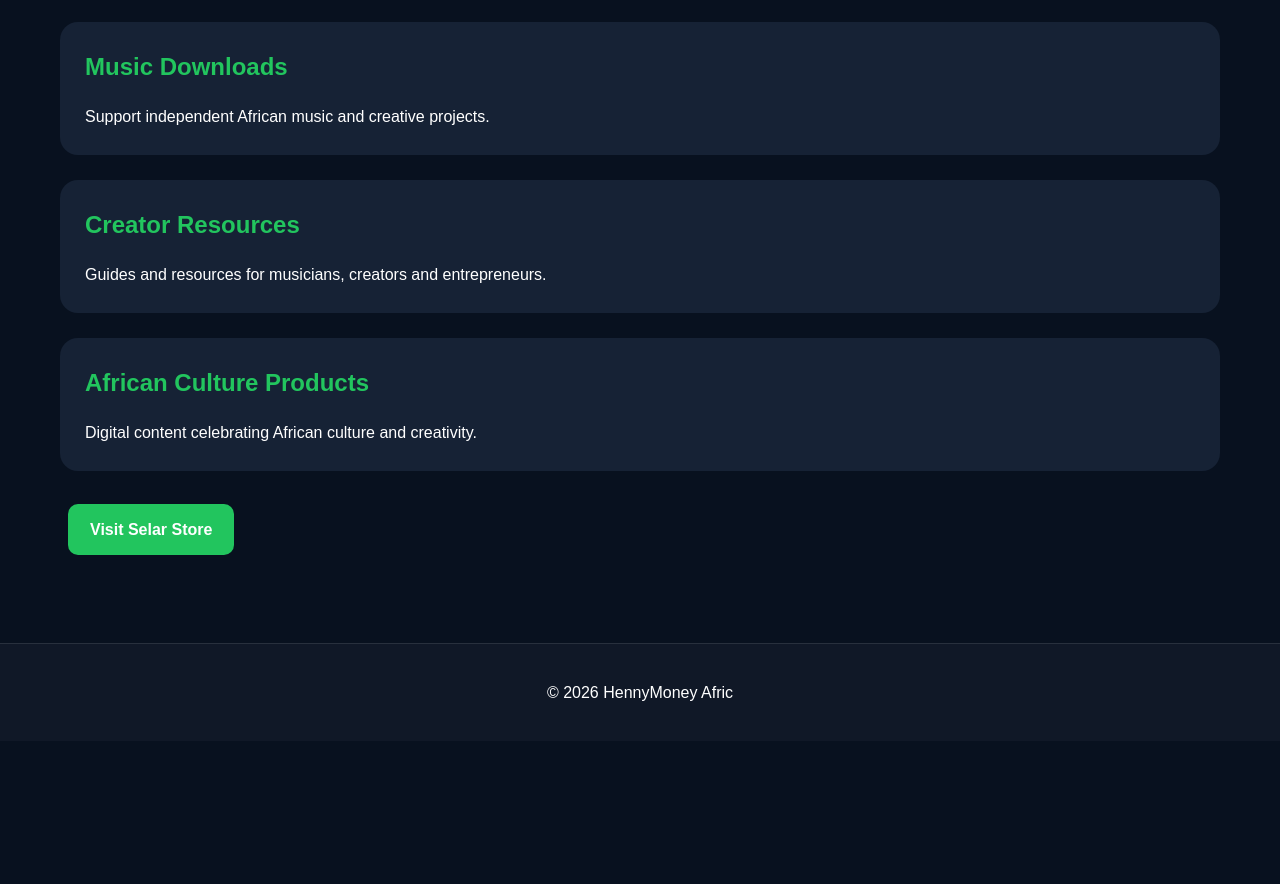
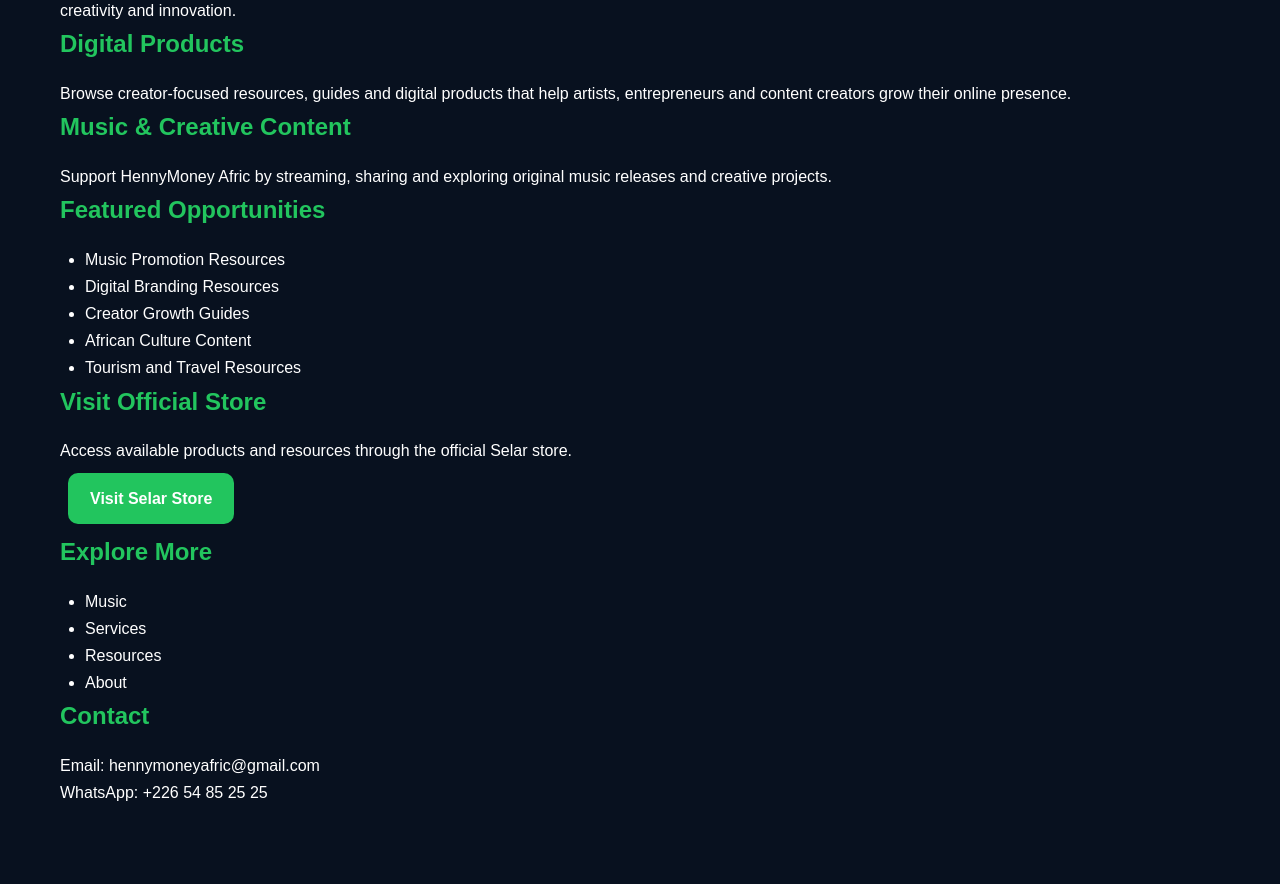
Before and after one commit to HennyMoneyAfric/hennymoneyafrica-, a plain HTML site: page store.html in a window 1280 px wide. Shown: the part 189-1073 px from the top of the page. Before the commit the page ends 930 px from the top, so only its background shows below. Drawn offline with Linux system fonts and the light colour scheme.

```diff
--- a/store.html
+++ b/store.html
@@ -1,54 +1,45 @@
-<!DOCTYPE html>
-<html lang="en">
+<!DOCTYPE html><html lang="en">
 <head>
 <meta charset="UTF-8">
-<meta name="viewport" content="width=device-width, initial-scale=1.0">
-<title>HennyMoney Afric Store</title>
-<meta name="description" content="Official HennyMoney Afric digital store for music, creator resources and African culture products.">
-<link rel="stylesheet" href="style.css">
-</head>
-
-<body>
-
-<nav>
+<meta name="viewport" content="width=device-width, initial-scale=1.0"><title>Store | HennyMoney Afric</title><meta name="description" content="Explore digital products, music releases, creator resources and exclusive content from HennyMoney Afric."><meta name="robots" content="index,follow">
+<meta name="author" content="HennyMoney Afric">
+<meta name="theme-color" content="#08111f"><link rel="icon" href="logo.png">
+<link rel="canonical" href="https://hennymoneyafric.indevs.in/store.html">
+<link rel="stylesheet" href="style.css"><meta property="og:title" content="HennyMoney Afric Store">
+<meta property="og:description" content="Digital products, music releases, creator resources and exclusive content from HennyMoney Afric.">
+<meta property="og:url" content="https://hennymoneyafric.indevs.in/store.html">
+<meta property="og:image" content="https://hennymoneyafric.indevs.in/artist-photo.jpg">
+<meta property="og:type" content="website">
+</head><body><nav>
 <a href="index.html">Home</a>
+<a href="about.html">About</a>
 <a href="music.html">Music</a>
 <a href="services.html">Services</a>
 <a href="resources.html">Resources</a>
-</nav>
-
-<div class="container">
-
-<h1>HennyMoney Afric Store</h1>
-
-<p>
-Explore official products, creator resources and digital content from HennyMoney Afric.
-</p>
-
-<div class="card">
-<h2>Music Downloads</h2>
-<p>Support independent African music and creative projects.</p>
-</div>
-
-<div class="card">
-<h2>Creator Resources</h2>
-<p>Guides and resources for musicians, creators and entrepreneurs.</p>
-</div>
-
-<div class="card">
-<h2>African Culture Products</h2>
-<p>Digital content celebrating African culture and creativity.</p>
-</div>
-
-<a href="https://selar.com/m/hennymoneyafric" class="btn" target="_blank">
+<a href="support.html">Support</a>
+<a href="store.html">Store</a>
+</nav><div class="container"><h1>HennyMoney Afric Store</h1><p>
+Welcome to the official HennyMoney Afric Store. Discover music, creator resources, digital products and exclusive opportunities designed to support African creativity and innovation.
+</p><h2>Digital Products</h2><p>
+Browse creator-focused resources, guides and digital products that help artists, entrepreneurs and content creators grow their online presence.
+</p><h2>Music & Creative Content</h2><p>
+Support HennyMoney Afric by streaming, sharing and exploring original music releases and creative projects.
+</p><h2>Featured Opportunities</h2><ul>
+<li>Music Promotion Resources</li>
+<li>Digital Branding Resources</li>
+<li>Creator Growth Guides</li>
+<li>African Culture Content</li>
+<li>Tourism and Travel Resources</li>
+</ul><h2>Visit Official Store</h2><p>
+Access available products and resources through the official Selar store.
+</p><a href="https://selar.com/m/hennymoneyafric" class="btn" target="_blank">
 Visit Selar Store
-</a>
-
-</div>
-
-<footer>
-<p>© 2026 HennyMoney Afric</p>
-</footer>
-
-</body>
+</a><h2>Explore More</h2><ul>
+<li><a href="music.html">Music</a></li>
+<li><a href="services.html">Services</a></li>
+<li><a href="resources.html">Resources</a></li>
+<li><a href="about.html">About</a></li>
+</ul><h2>Contact</h2><p>Email: hennymoneyafric@gmail.com</p><p>WhatsApp: +226 54 85 25 25</p></div><footer>
+<p>© 2026 HennyMoney Afric. All Rights Reserved.</p>
+</footer></body>
 </html>
```
